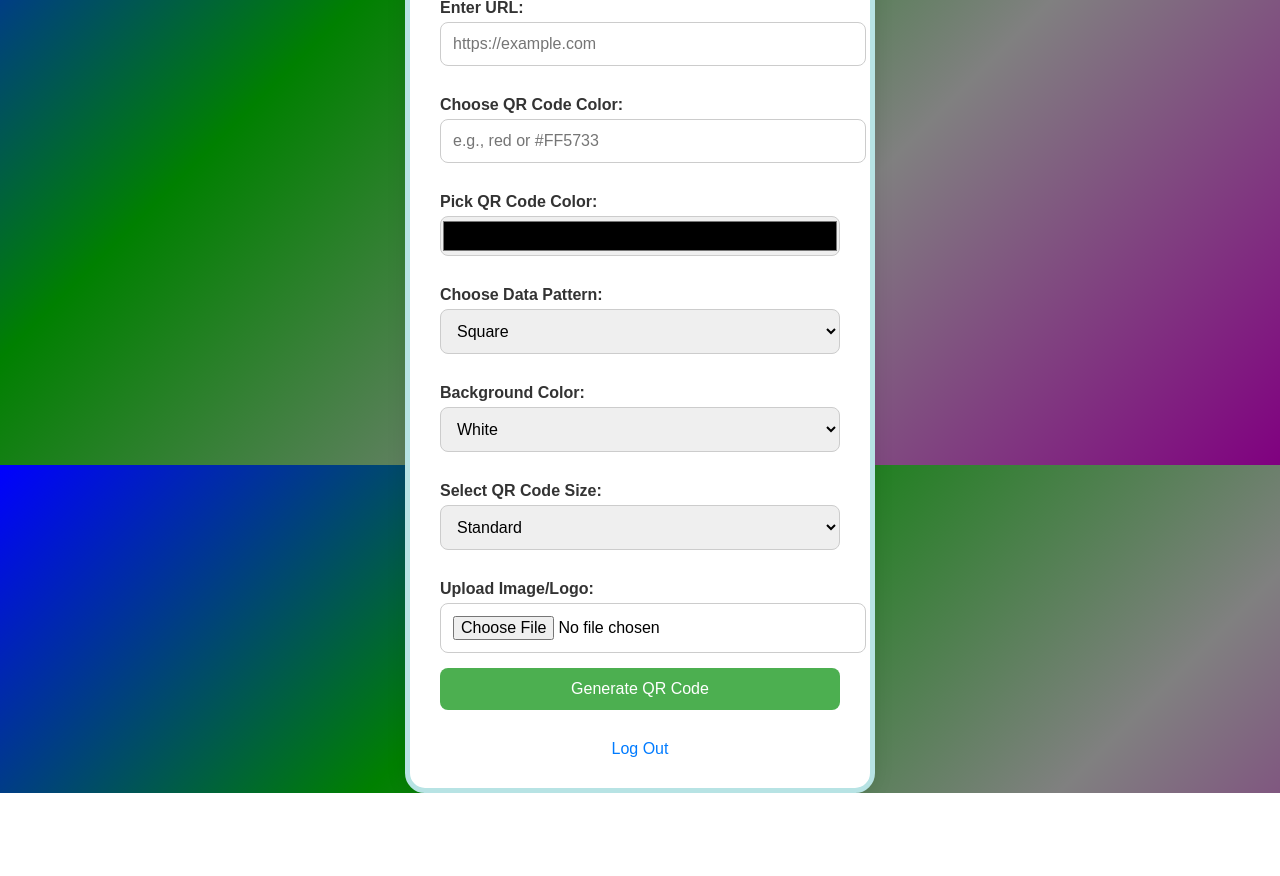
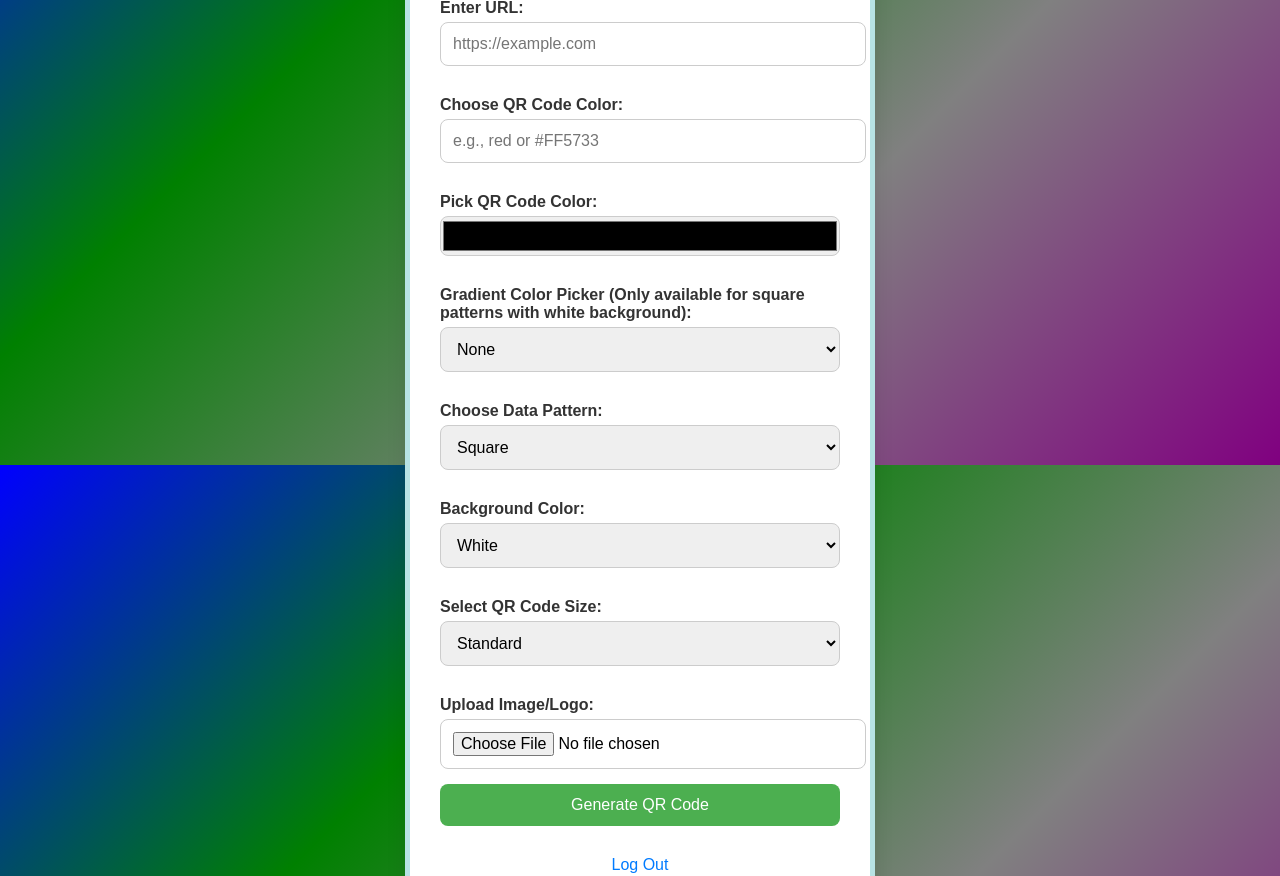
Before and after one commit to sguraja2023/flask-qr-code-final-V, a Flask app: page /premium in a window 1280 px wide. Shown: the part 335-1211 px from the top of the page. Before the commit the page ends 1128 px from the top, so only its background shows below. Run offline with Flask 3, Linux system fonts and the light colour scheme; the visitor is signed in with stand-in values (Sample User, id 1).

Commit message:
new gradient qr code feature

```diff
--- a/app.py
+++ b/app.py
@@ -1,6 +1,6 @@
 from flask import Flask, render_template, request, redirect, url_for, session, flash, send_file
 import qrcode
-from PIL import Image
+from PIL import Image, ImageDraw, ImageColor, ImageOps
 from qrcode.image.styledpil import StyledPilImage
 from qrcode.image.styles.moduledrawers import CircleModuleDrawer
 import os
@@ -124,9 +124,10 @@ def generate_qr():
     # Get form data
     url = request.form['url']
     color = request.form.get('color', '').strip().lower()
+    gradient_color = request.form.get('gradient', 'none')
     background_color = request.form.get('background_color', 'white').strip().lower()
     shape = request.form.get('shape', 'square')
-    size = request.form.get('size', 'standard').lower()  # Get the selected size
+    size = request.form.get('size', 'standard').lower()
     image_file = request.files.get('image', None)
 
     # Validate URL
@@ -134,23 +135,41 @@ def generate_qr():
         flash('Invalid URL. Please provide a valid URL.', 'danger')
         return redirect(request.referrer)
 
-    # Validate QR code color
-    if not color or not (is_valid_hex_color(color) or is_valid_color_name(color)):
-        color = 'black'
+    # Handle circle pattern: Ignore all except image and size
+    if shape == "circle":
+        fill_color = "black"
+        gradient_color = None
+        background_color = "white"
+        gradient_colors = None
 
-    # Validate background color
-    if background_color not in ['white', 'gray', 'black']:
-        flash('Invalid background color selected. Please choose a valid option.', 'danger')
-        return redirect(request.referrer)
+    else:
+        # Handle gradient: Gradient ignores background color
+        if gradient_color != "none":
+            background_color = "white"  # Default background to white if gradient is selected
+
+        # Validate colors
+        if not color or not (is_valid_hex_color(color) or is_valid_color_name(color)):
+            color = 'black'
+
+        # Define gradient colors
+        gradient_mapping = {
+            "red-yellow": ["#FF0000", "#FFFF00"],
+            "blue-green": ["#0000FF", "#00FF00"],
+            "purple-pink": ["#800080", "#FFC0CB"],
+            "orange-teal": ["#FFA500", "#008080"],
+            "black-white": ["#000000", "#FFFFFF"]
+        }
+        gradient_colors = gradient_mapping.get(gradient_color, None)
+        fill_color = color
 
     # Map size options to box sizes
     size_mapping = {
-        'small': 5,       # Smallest size
-        'standard': 10,   # Standard and medium are the same
+        'small': 5,
+        'standard': 10,
         'medium': 10,
-        'large': 20       # Larger size for 'large'
+        'large': 20
     }
-    box_size = size_mapping.get(size, 10)  # Default to 'standard' if size is invalid
+    box_size = size_mapping.get(size, 10)
 
     # Create QR Code
     qr = qrcode.QRCode(
@@ -159,16 +178,18 @@ def generate_qr():
     qr.add_data(url)
     qr.make(fit=True)
 
-    # Generate QR code
-    if shape == "circle":
+    # Generate the QR code with gradient or solid fill
+    if gradient_colors:
+        img = create_gradient_qr(qr, gradient_colors, background_color, shape)
+    elif shape == "circle":
         img = qr.make_image(
-            fill_color=color,
+            fill_color=fill_color,
             back_color=background_color,
             image_factory=StyledPilImage,
             module_drawer=CircleModuleDrawer()
         )
     else:
-        img = qr.make_image(fill_color=color, back_color=background_color)
+        img = qr.make_image(fill_color=fill_color, back_color=background_color)
 
     img = img.convert("RGBA")
 
@@ -206,6 +227,45 @@ def download_file(filename):
     else:
         flash('File not found.', 'danger')
         return redirect(url_for('home'))
+
+def create_gradient_qr(qr, gradient_colors, background_color, shape):
+    """
+    Create a QR code with a gradient fill applied only to the data modules.
+    Supports square and circle shapes.
+    """
+    qr_image = qr.make_image(fill_color="black", back_color=background_color).convert("RGBA")
+    qr_width, qr_height = qr_image.size
+
+    gradient = Image.new("RGBA", (qr_width, qr_height))
+    draw = ImageDraw.Draw(gradient)
+
+    for y in range(qr_height):
+        ratio = y / qr_height
+        r1, g1, b1 = ImageColor.getrgb(gradient_colors[0])
+        r2, g2, b2 = ImageColor.getrgb(gradient_colors[1])
+        r = int(r1 + (r2 - r1) * ratio)
+        g = int(g1 + (g2 - g1) * ratio)
+        b = int(b1 + (b2 - b1) * ratio)
+        draw.line([(0, y), (qr_width, y)], fill=(r, g, b))
+
+    gradient_qr = Image.new("RGBA", (qr_width, qr_height))
+    for x in range(qr_width):
+        for y in range(qr_height):
+            pixel = qr_image.getpixel((x, y))
+            if pixel[0] == 0:  # Black modules of the QR code
+                gradient_pixel = gradient.getpixel((x, y))
+                gradient_qr.putpixel((x, y), gradient_pixel)
+            else:
+                gradient_qr.putpixel((x, y), (255, 255, 255, 0))  # Transparent for white modules
+
+    if shape == "circle":
+        mask = Image.new("L", (qr_width, qr_height), 0)
+        draw = ImageDraw.Draw(mask)
+        draw.ellipse([(0, 0), (qr_width, qr_height)], fill=255)
+        gradient_qr = ImageOps.fit(gradient_qr, mask.size, centering=(0.5, 0.5))
+        gradient_qr.putalpha(mask)
+
+    return gradient_qr
 
 def add_image_to_qr(qr_image, image_file):
     overlay = Image.open(image_file).convert("RGBA")
--- a/templates/premium.html
+++ b/templates/premium.html
@@ -5,7 +5,6 @@
     <meta name="viewport" content="width=device-width, initial-scale=1.0">
     <title>Premium</title>
     <style>
-        /* Make sure the gradient spans the entire page smoothly */
         html, body {
             height: 100%;
             margin: 0;
@@ -95,6 +94,7 @@
         }
     </style>
     <script>
+        // Synchronize color picker with the input field
         function syncColorPicker() {
             const primaryColorInput = document.getElementById('color');
             const colorPicker = document.getElementById('colorPicker');
@@ -127,7 +127,17 @@
             <input type="text" id="color" name="color" placeholder="e.g., red or #FF5733">
 
             <label for="colorPicker">Pick QR Code Color:</label>
-            <input type="color" id="colorPicker" name="colorPicker" value="#000000">
+            <input type="color" id="colorPicker" name="colorPicker">
+
+            <label for="gradient">Gradient Color Picker (Only available for square patterns with white background):</label>
+            <select id="gradient" name="gradient">
+                <option value="none" selected>None</option>
+                <option value="red-yellow">Red to Yellow</option>
+                <option value="blue-green">Blue to Green</option>
+                <option value="purple-pink">Purple to Pink</option>
+                <option value="orange-teal">Orange to Teal</option>
+                <option value="black-white">Black to White</option>
+            </select>
 
             <label for="shape">Choose Data Pattern:</label>
             <select id="shape" name="shape">
```
Also changed, not shown: static/uploads/qr_code.png.
